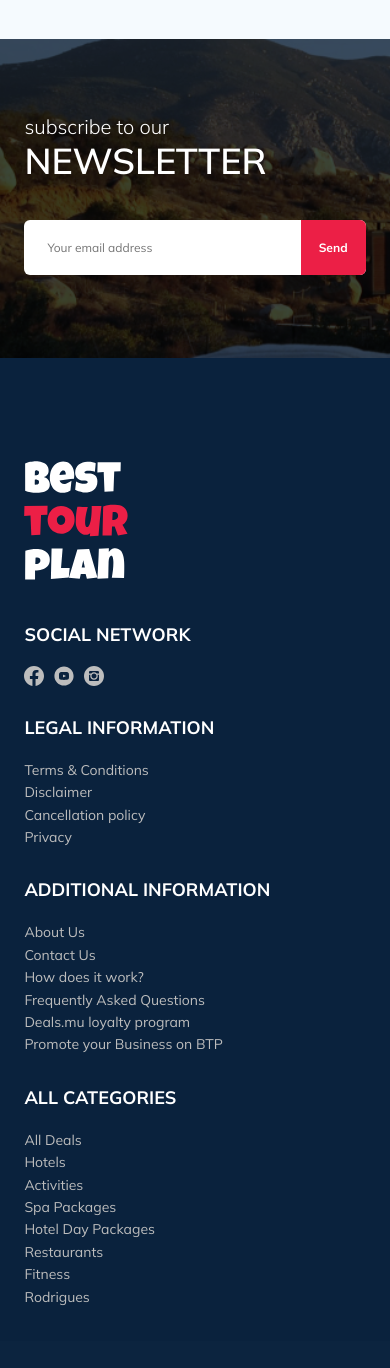
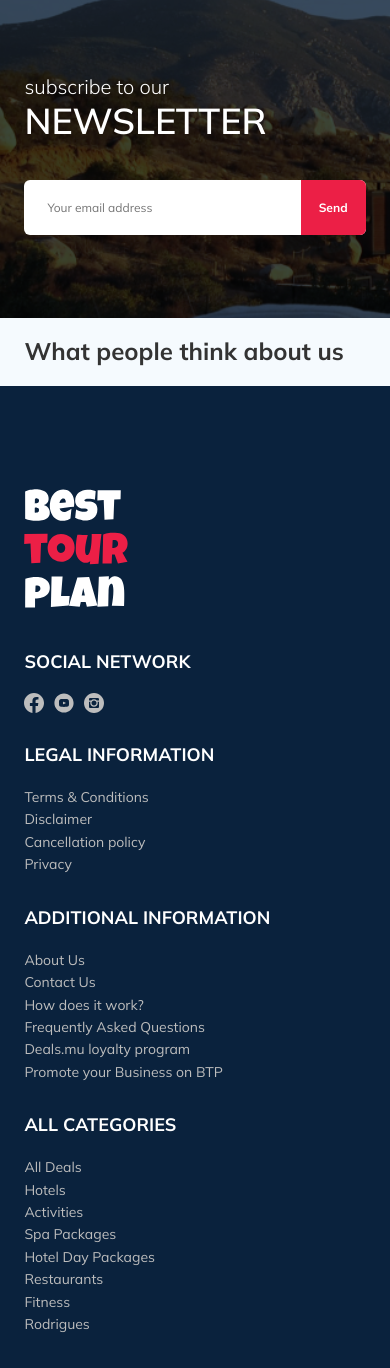
Before and after one commit to hwnd1982/tour-plan, a PHP site: page / in a window 390 px wide. Shown: the part 935-2303 px from the top of the page. Before the commit the page ends 2240 px from the top, so only its background shows below. Run offline with PHP 8.4, Linux system fonts and the light colour scheme.

Commit message:
fix: corrections made

```diff
--- a/css/style.css
+++ b/css/style.css
@@ -1088,7 +1088,7 @@ template {
 }
 
 @media (max-width: 992px) {
-  .container, .mailing__container {
+  .container {
     max-width: 700px;
   }
   .logo {
@@ -1170,7 +1170,7 @@ template {
 }
 
 @media (max-width: 767px) {
-  .container, .mailing__container {
+  .container {
     max-width: 596px;
     width: 87.5%;
   }
@@ -1262,10 +1262,8 @@ template {
     margin-bottom: 20px;
   }
   .info__map {
+    height: 172.94px;
     max-width: 100%;
-  }
-  .info__map-cover {
-    width: 100%;
   }
   .hotel-slider__wrapper {
     height: 56vw;
--- a/index.html
+++ b/index.html
@@ -178,7 +178,7 @@
                 <img src="img/hotel-view-4.webp" alt="" class="hotel-slider__img">
               </div>
               <!-- /.slide -->
-              <div class="hotel-slide slider__slide">
+              <div class="hotel-slide hotel-slider__slide">
                 <img src="img/hotel-view-5.webp" alt="" class="hotel-slider__img">
               </div>
               <!-- /.slide -->
@@ -254,7 +254,7 @@
   </section>
   <!-- Рассылка -->
   <section class="mailing">
-      <div class="mailing__container">
+      <div class="container mailing__container">
         <div class="mailing__text">
           <span class="mailing__subtitle">subscribe to our</span>
           <h2 class="mailing__title">Newsletter</h2>
@@ -270,7 +270,7 @@
   <!-- Отзывы -->
   <section class="reveiw">
     <div class="container">
-
+      <h2 class="reveiw__title">What people think about us</h2>
     </div>
     <!-- /.container -->
   </section>
--- a/sass/_media.sass
+++ b/sass/_media.sass
@@ -3,7 +3,7 @@
     max-width: 960px
 @media (max-width: 992px)
   // Блок header
-  .container, .mailing__container
+  .container
     max-width: 700px
   .logo
     width: 132px
@@ -63,7 +63,7 @@
     &__link
       font-size: 14px
 @media (max-width: 767px)
-  .container, .mailing__container
+  .container
     max-width: 596px
     width: 87.5%
   // Блок header
@@ -123,9 +123,8 @@
       width: 100%
       margin-bottom: 20px
     &__map
+      height: 172.94px
       max-width: 100%
-      &-cover
-        width: 100%
   .hotel
     &-slider
       &__wrapper
```
Also changed, not shown: 1 other file.
